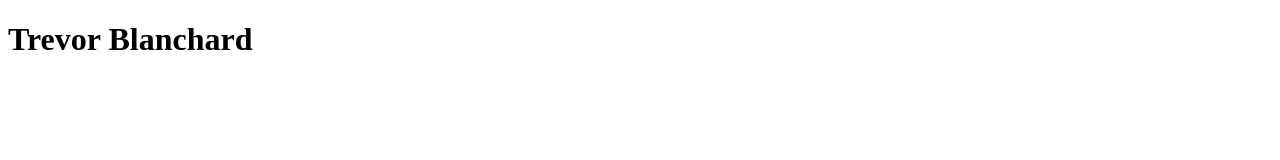
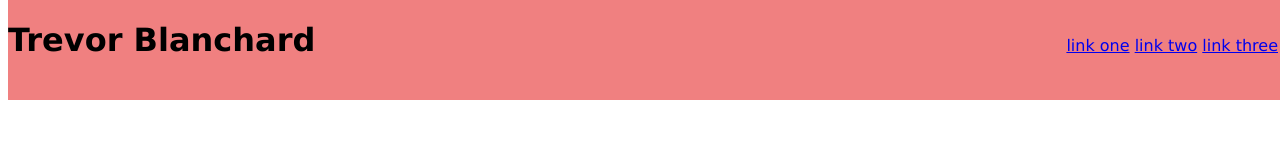
Before and after one commit to blanchardt/repo-test, a plain HTML site: page index.html in a window 1280 px wide. Drawn offline with Linux system fonts and the light colour scheme.

Commit message:
added links and name, along with styling all for the header.

```diff
--- a/assets/css/style.css
+++ b/assets/css/style.css
@@ -0,0 +1,23 @@
+/* Universal selector */
+* {
+    font-family: "Lucida Sans Unicode", "Lucida Grande", sans-serif;
+}
+
+header {
+    position: fixed;
+    top: 0;
+    z-index: 2;
+    width: 100%;
+    height: 100px;
+    background-color: lightcoral;
+    display: inline;
+}
+ul {
+    position: absolute;
+  top: 20px;
+  right: 10px;
+}
+li {
+    color: darkgray;
+    display: inline;
+}
--- a/index.html
+++ b/index.html
@@ -10,6 +10,11 @@
   <body>
     <header>
       <h1>Trevor Blanchard</h1>
+      <ul>
+        <li><a href="#">link one</a></li>
+        <li><a href="#">link two</a></li>
+        <li><a href="#">link three</a></li>
+      </ul>
     </header>
 
     <main>
```
